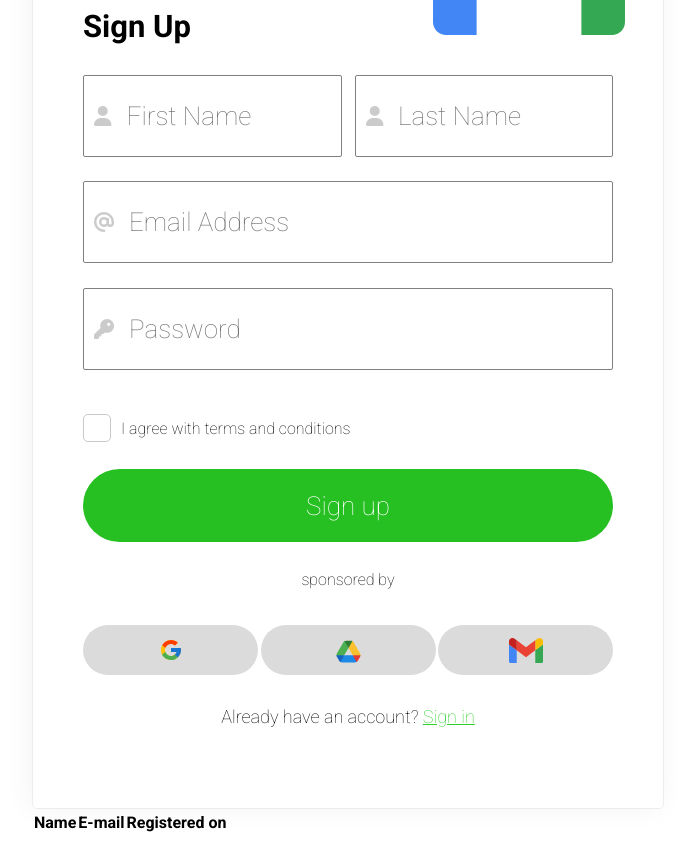
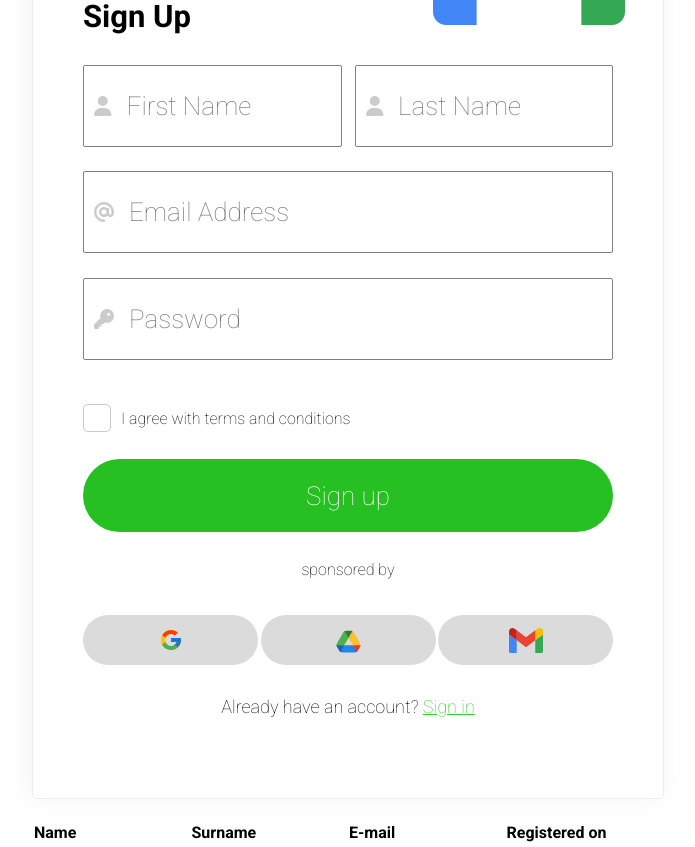
Before and after one commit to raditotev/crypto-apis-registration-form, a React (Create React App) app: page / in a window 1280 px wide. Shown: the whole page, without its empty margins (292-987 px from the left). Built offline with nearby package versions, Linux system fonts and the light colour scheme; the HTML template or start-up script is replaced by a standard one.

Commit message:
Add styling to registered users list and include surname

```diff
--- a/src/components/ListUsers.jsx
+++ b/src/components/ListUsers.jsx
@@ -1,9 +1,12 @@
+import styles from './ListUsers.module.css';
+
 const ListUsers = ({ users }) => {
   return (
-    <table>
+    <table className={styles.table}>
       <thead>
         <tr>
           <th>Name</th>
+          <th>Surname</th>
           <th>E-mail</th>
           <th>Registered on</th>
         </tr>
@@ -12,6 +15,7 @@ const ListUsers = ({ users }) => {
         {users.map((user) => (
           <tr key={user.id}>
             <td>{user.name}</td>
+            <td>{user.surname}</td>
             <td>{user.email}</td>
             <td>{user.timestamp.toLocaleString('en-GB')}</td>
           </tr>
--- /dev/null
+++ b/src/components/ListUsers.module.css
@@ -0,0 +1,9 @@
+.table {
+  margin-top: 20px;
+  width: 632px;
+}
+.table th,
+.table td {
+  text-align: start;
+  min-width: 100px;
+}
--- a/src/components/RegistrationForm.jsx
+++ b/src/components/RegistrationForm.jsx
@@ -55,6 +55,7 @@ const RegistrationForm = ({ onRegister }) => {
         {
           id: Math.random(),
           name: name.value,
+          surname: surname.value,
           email: email.value,
           timestamp: new Date(),
         },
```
